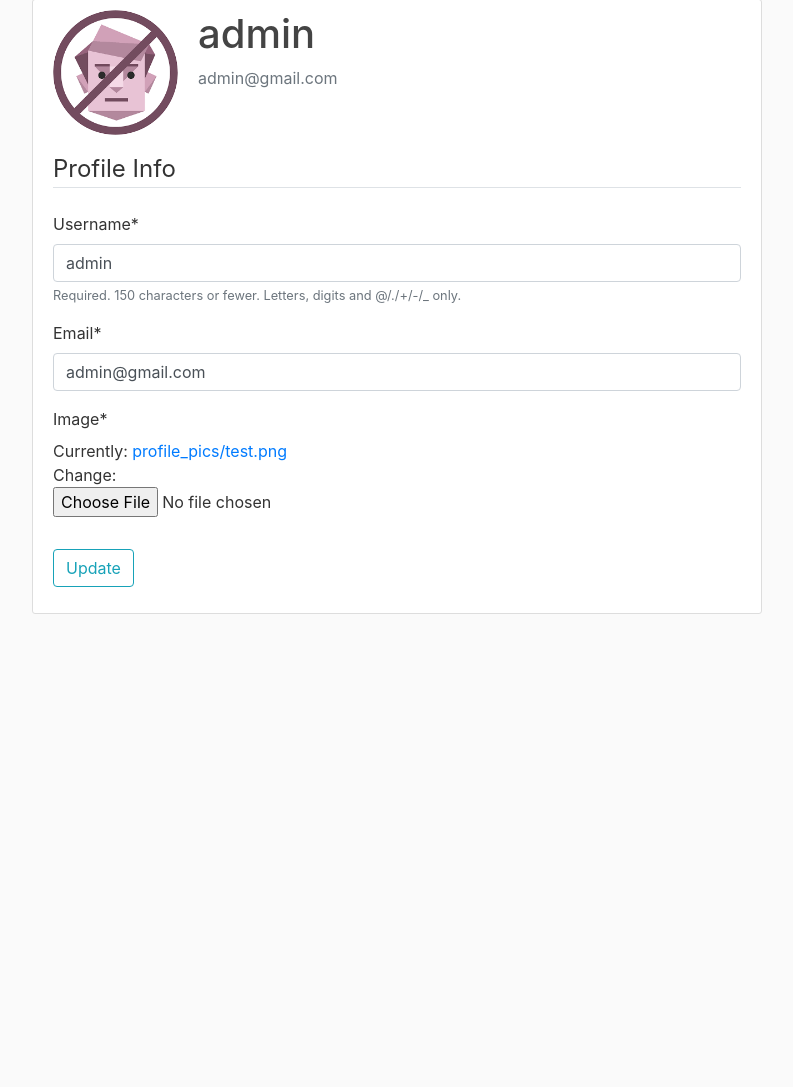
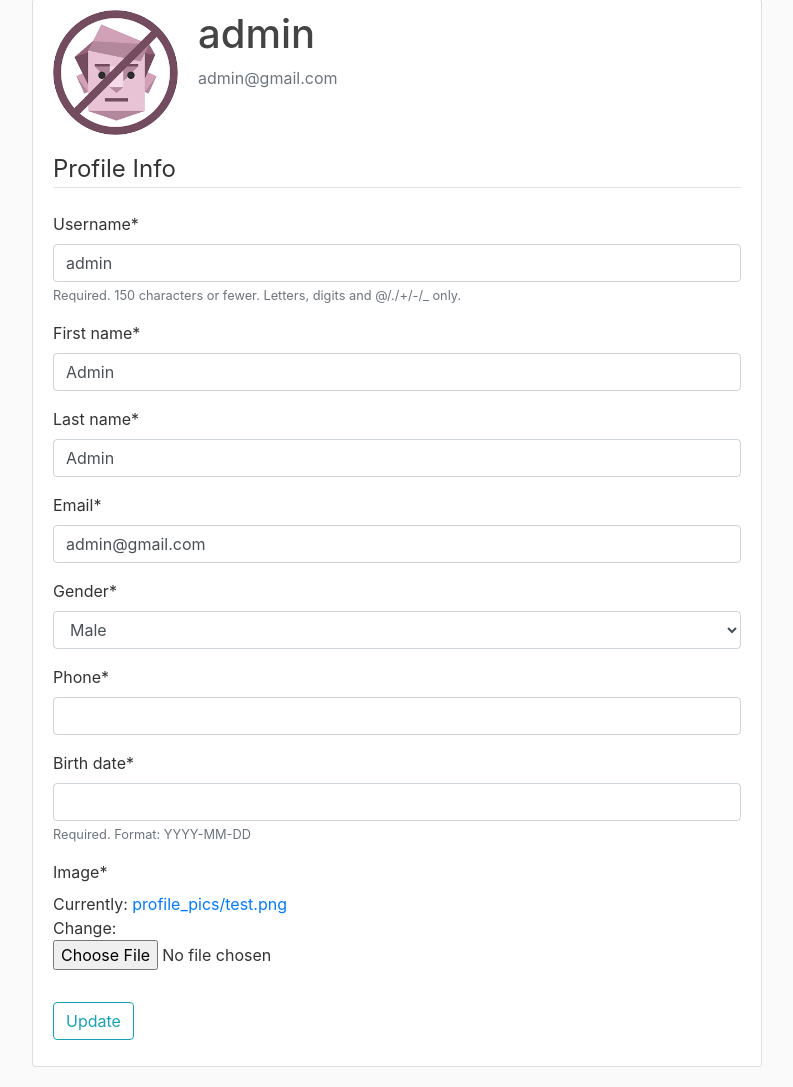
Before and after one commit to GalTayeb/SitterExpress, a Django app: page /profile/ in a window 1280 px wide. Shown: the part 81-1168 px from the top of the page, without its empty margins (53-846 px from the left). Before the commit the page ends 695 px from the top, so only its background shows below. Run offline with Django 3.2, Linux system fonts and the light colour scheme; a user stored in the database is signed in; data comes from the database, SQL or seed files in the repository; both versions use the stored data as it was after the commit; some libraries are stand-ins or nearby versions.

Commit message:
New Update

```diff
--- a/babySitter/templates/babySitter/base.html
+++ b/babySitter/templates/babySitter/base.html
@@ -41,7 +41,7 @@
               {% else %}
                 <a class="nav-item nav-link" href="{% url 'login' %}">Login</a>
                 <a class="nav-item nav-link" href="{% url 'babySitter-choice' %}">Register</a>
-              {% endif %}
+               {% endif %}
             </div>
           </div>
         </div>
@@ -50,6 +50,13 @@
     <main role="main" class="container">
       <div class="row">
         <div class="col-md-8">
+          {% if messages %}
+            {% for message in messages %}
+              <div class="alert alert-{{ message.tags }}">
+                {{ message }}
+              </div>
+            {% endfor %}
+          {% endif %}
           {% block content %}{% endblock %}
 {#        </div>#}
 {#        <div class="col-md-4">#}
--- a/users/forms.py
+++ b/users/forms.py
@@ -13,21 +13,30 @@ class UserRegisterForm(UserCreationForm):
         ('F', 'Female'),
     )
     gender = forms.ChoiceField(choices=Gender)
+    phone = forms.CharField()
     birth_date = forms.DateField(help_text='Required. Format: YYYY-MM-DD')
-    telephone = forms.CharField()
 
     class Meta:
         model = User
-        fields = ['username', 'first_name', 'last_name', 'email', 'telephone', 'gender', 'birth_date',
+        fields = ['username', 'first_name', 'last_name', 'email', 'gender', 'phone', 'birth_date',
                   'password1', 'password2']
 
 
 class UserUpdateForm(forms.ModelForm):
+    first_name = forms.CharField()
+    last_name = forms.CharField()
     email = forms.EmailField()
+    Gender = (
+        ('M', 'Male'),
+        ('F', 'Female'),
+    )
+    gender = forms.ChoiceField(choices=Gender)
+    phone = forms.CharField()
+    birth_date = forms.DateField(help_text='Required. Format: YYYY-MM-DD')
 
     class Meta:
         model = User
-        fields = ['username', 'email']
+        fields = ['username', 'first_name', 'last_name', 'email', 'gender', 'phone', 'birth_date']
 
 
 class ProfileUpdateForm(forms.ModelForm):
--- a/users/views.py
+++ b/users/views.py
@@ -8,13 +8,17 @@ def register(request):
     if request.method == 'POST':
         form = UserRegisterForm(request.POST)
         if form.is_valid():
+            form.save()
             username = form.cleaned_data.get('username')
-            form.save()
-            messages.success(request, f'Your account has been created! You are now able to log in')
+            gender = form.cleaned_data['gender']
+            phone = form.cleaned_data['phone']
+            birth_date = form.cleaned_data['birth_date']
+            messages.success(request, f'Your account has been created! You are now able to log in...')
             return redirect('login')
     else:
         form = UserRegisterForm()
     return render(request, 'users/register.html', {'form': form})
+
 
 @login_required
 def profile(request):
@@ -26,7 +30,7 @@ def profile(request):
         if u_form.is_valid() and p_form.is_valid():
             u_form.save()
             p_form.save()
-            messages.success(request, f'Your account has been updated!')
+            messages.success(request, f'Your account has been updated !!')
             return redirect('profile')
 
     else:
```
Also changed, not shown: db.sqlite3, media/profile_pics/test_XLQjzqM.png (added).
